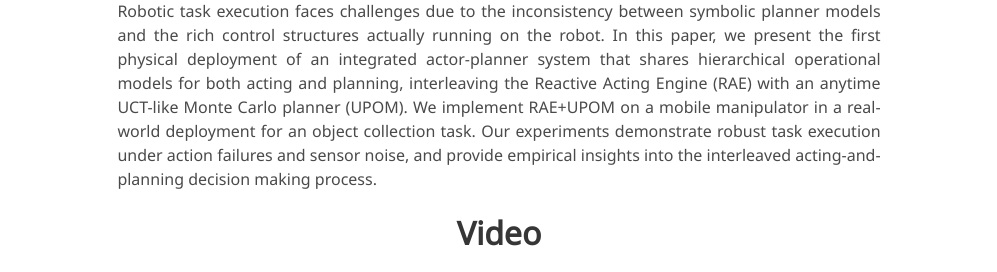
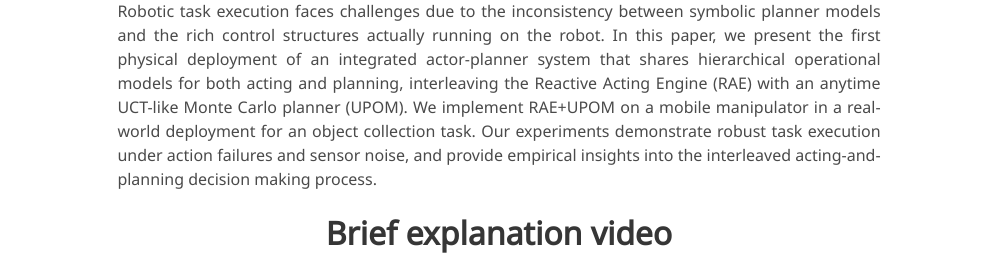
Before and after one commit to DFKI-NI/RAE_ECMR_2025, a plain HTML site: page index.html in a window 1280 px wide. Shown: the part 667-939 px from the top of the page, without its empty margins (141-1138 px from the left). Drawn offline with nearby package versions, Linux system fonts and the light colour scheme; grey boxes are pictures that could not be loaded; some icons are missing; a web font is replaced by a local one.

Commit message:
Change Video -> Brief explanation video

```diff
--- a/index.html
+++ b/index.html
@@ -149,7 +149,7 @@
     <!-- Paper video. -->
     <div class="columns is-centered has-text-centered">
       <div class="column is-four-fifths">
-        <h2 class="title is-3">Video</h2>
+        <h2 class="title is-3">Brief explanation video</h2>
         <div class="publication-video">
           <iframe width="560" height="315" src="https://www.youtube.com/embed/1huniTLozwY?si=m01SpGklyoSfD-kg"
                   title="YouTube video player" frameborder="0"
```
